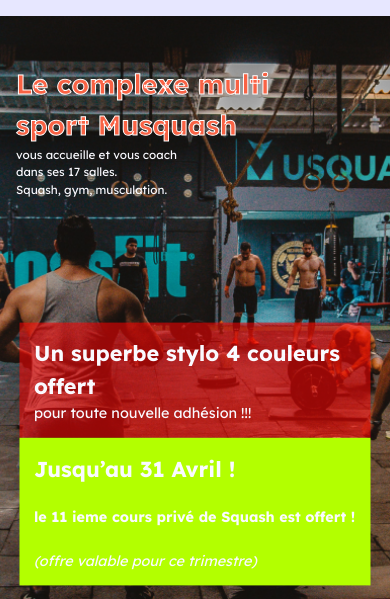
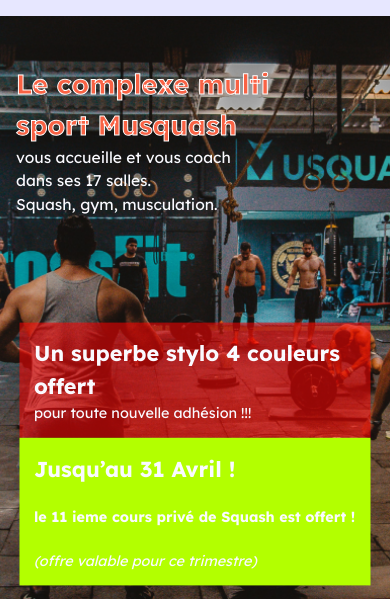
Before and after one commit to sawiw/Musquash, a PHP site: page /dossierIncludes/indexNonCo.php in a window 390 px wide. Shown: the part 48-647 px from the top of the page. Run offline with PHP 8.4, Linux system fonts and the light colour scheme; style sheets or scripts are compiled from the project's sources.

Commit message:
23:54-11/04/2022

```diff
--- a/css/style.css
+++ b/css/style.css
@@ -489,6 +489,9 @@
   .hero-container .presentation h1 {
     font-size: 7vw;
   }
+  .hero-container .presentation p {
+    font-size: 4vw;
+  }
   .hero-container .offre-promos {
     grid-template-columns: 1fr;
     grid-template-rows: auto auto;
--- a/css/style.scss
+++ b/css/style.scss
@@ -499,6 +499,9 @@
       h1 {
         font-size: 7vw;
       }
+      p {
+        font-size: 4vw;
+      }
     }
     .offre-promos {
       grid-template-columns: 1fr;
```
Also changed, not shown: 1 other file.
